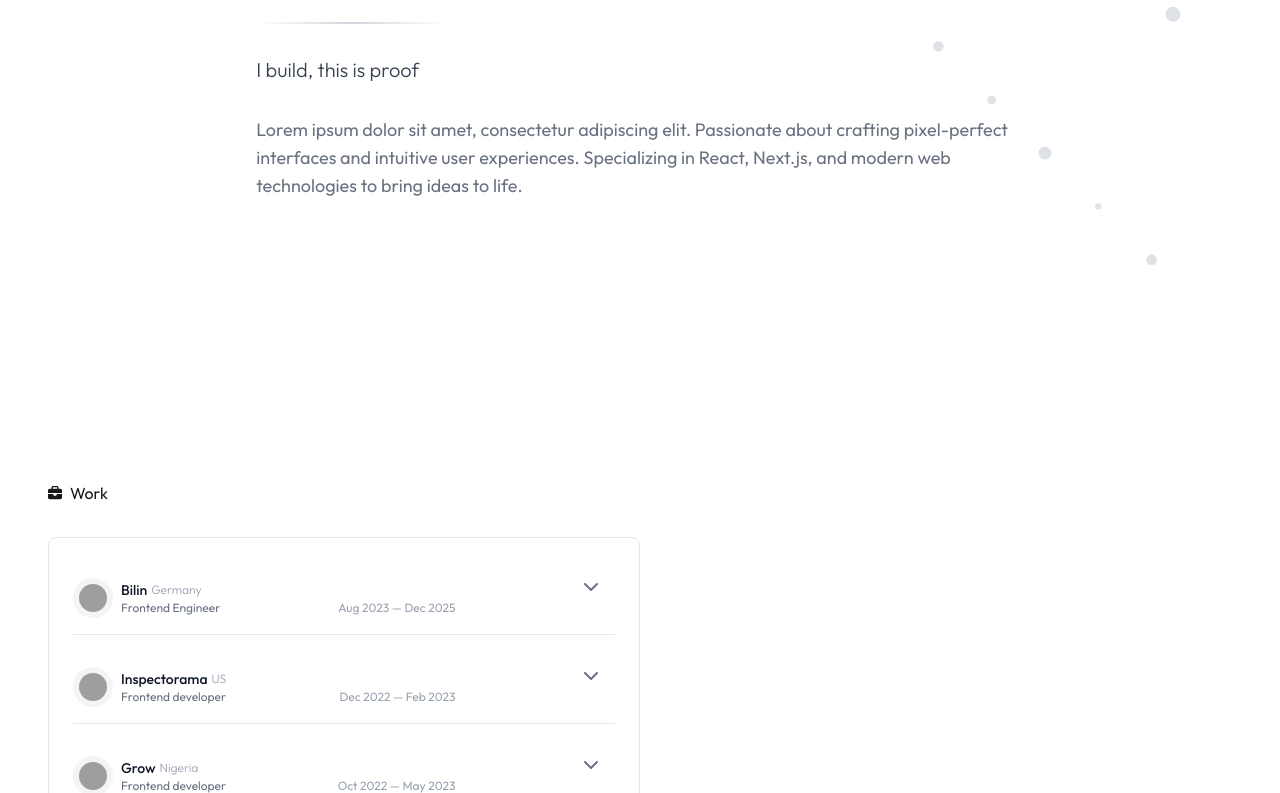
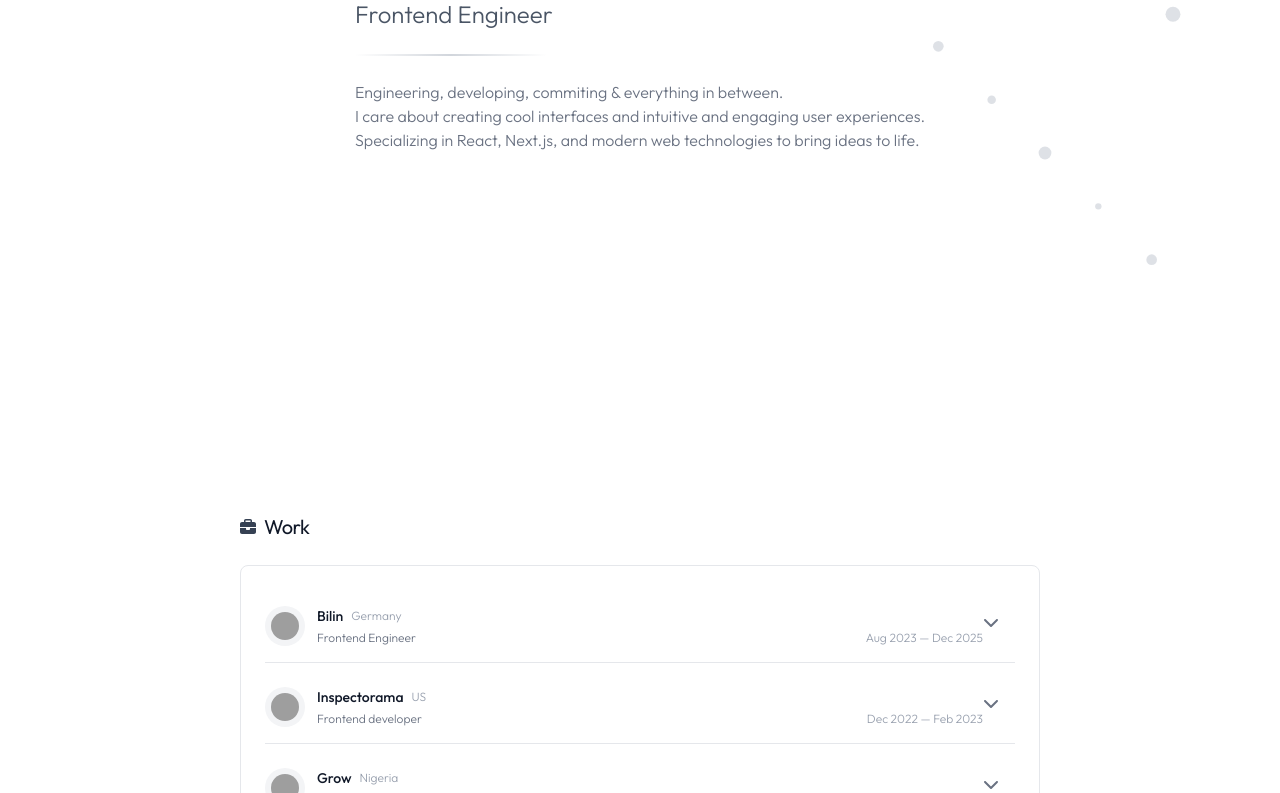
Before and after one commit to Uzayn/my-portfolio, a Next.js app: page / in a window 1280 px wide. Shown: the part 367-1160 px from the top of the page. Built offline with nearby package versions, Linux system fonts and the light colour scheme; grey boxes are pictures that could not be loaded.

Commit message:
feat: update hero, work sections

```diff
--- a/src/app/page.tsx
+++ b/src/app/page.tsx
@@ -8,7 +8,7 @@ import Navigation from "@/components/Navigation";
 
 export default function Home() {
   return (
-    <main>
+    <main className="overflow-hidden">
       <Navigation />
       <Hero />
       <Work />
--- a/src/components/Hero.tsx
+++ b/src/components/Hero.tsx
@@ -10,7 +10,6 @@ export default function Hero() {
         className="absolute top-1/4 right-0 w-1/2 h-1/2 md:w-1/3 md:h-2/3 opacity-70 dark:opacity-50"
         viewBox="0 0 400 400"
       >
-        {/* Varied dot sizes and positions for organic feel */}
         <circle
           cx="50"
           cy="50"
@@ -95,11 +94,9 @@ export default function Hero() {
           fill="currentColor"
           className="text-gray-300 dark:text-gray-700"
         />
-        {/* Add more circles as needed for density */}
       </svg>
 
-      {/* Content */}
-      <div className="max-w-4xl mx-auto px-6 md:px-12 text-left space-y-8 z-10">
+      <div className="max-w-4xl mx-auto px-6 md:px-12 text-left space-y-6 z-10">
         <h1
           className="text-3xl sm:text-4xl md:text-5xl lg:text-6xl font-normal tracking-tighter leading-none"
           style={{
@@ -112,21 +109,20 @@ export default function Hero() {
           Huzain Koleosho
         </h1>
 
-        <p className="text-xl md:text-2xl font-light text-gray-600 dark:text-gray-400">
+        <p className="text-base md:text-2xl font-light text-gray-600 dark:text-gray-400">
           Frontend Engineer
         </p>
 
         <div className="w-48 h-0.5 bg-gradient-to-r from-gray-300/0 via-gray-300 to-gray-300/0 dark:via-gray-600" />
 
-        <p className="text-lg md:text-xl font-light text-gray-700 dark:text-gray-300 max-w-lg">
+        {/* <p className="text-lg md:text-xl font-light text-gray-700 dark:text-gray-300 max-w-lg">
           I build, this is proof
-        </p>
+        </p> */}
 
-        {/* Bio Placeholder */}
-        <p className="text-base md:text-lg text-gray-500 dark:text-gray-400 max-w-prose">
-          Lorem ipsum dolor sit amet, consectetur adipiscing elit. Passionate
-          about crafting pixel-perfect interfaces and intuitive user
-          experiences. Specializing in React, Next.js, and modern web
+        <p className=" text-gray-500 dark:text-gray-400 max-w-prose font-light">
+          Engineering, developing, commiting & everything in between. <br /> I
+          care about creating cool interfaces and intuitive and engaging user
+          experiences. <br /> Specializing in React, Next.js, and modern web
           technologies to bring ideas to life.
         </p>
       </div>
--- a/src/components/Work.tsx
+++ b/src/components/Work.tsx
@@ -1,6 +1,7 @@
 "use client";
 
 import { useState } from "react";
+import { motion, AnimatePresence } from "framer-motion";
 import { FaBriefcase, FaChevronDown, FaArrowDown } from "react-icons/fa6";
 import Image from "next/image";
 
@@ -14,7 +15,9 @@ interface WorkExperience {
     label: string;
     dateTime: string;
   };
-  details: string;
+  details: string; // Tech stack
+  description: string[]; // Bullet points for responsibilities, achievements
+  collaborators?: string[]; // Optional: List of collaborators
 }
 
 const workExperience: WorkExperience[] = [
@@ -30,6 +33,14 @@ const workExperience: WorkExperience[] = [
     },
     details:
       "Inertia.js, Svelte, TypeScript, Tailwind CSS, ShadCN UI, Laravel, PHP, Sass",
+    description: [
+      "Started with legacy PHP, Laravel Blade, and Bootstrap codebase; led migration to modern Svelte frontend for improved performance and maintainability.",
+      "Integrated Inertia.js to connect PHP backend with Svelte, enabling seamless server-side rendering.",
+      "Converted all Bootstrap styles to Tailwind CSS and refactored Laravel components into Svelte for cleaner, more modular code.",
+      "Implemented new features using ShadCN UI components, enhancing user experience and accessibility.",
+      "Developed a custom video player using Vidstack to meet specific product requirements, ensuring seamless integration and enhanced user engagement.",
+    ],
+    collaborators: ["Elia Hilse", "Lambiv Gills"],
   },
   {
     company: "Inspectorama",
@@ -42,6 +53,10 @@ const workExperience: WorkExperience[] = [
       dateTime: "2023",
     },
     details: "Vue.js, Sass",
+    description: [
+      "Primarily converted Figma designs into responsive code using Vue.js and predefined Sass styling, ensuring pixel-perfect implementations.",
+      "Quickly adapted to the application's design system to deliver high-fidelity UI components efficiently.",
+    ],
   },
   {
     company: "Grow",
@@ -54,6 +69,11 @@ const workExperience: WorkExperience[] = [
       dateTime: "2023",
     },
     details: "React.js, Tailwind CSS, JavaScript, Next.js",
+    description: [
+      "Served as the sole frontend developer, building the application from scratch by translating Figma designs into functional, responsive code.",
+      "Migrated the project from React to Next.js, significantly improving SEO, performance, and site speed.",
+      "Integrated an in-app blog leveraging Next.js features, replacing external WordPress links for a more cohesive and seamless user experience.",
+    ],
   },
 ];
 
@@ -67,12 +87,19 @@ function AccordionItem({
   onClick: () => void;
 }) {
   return (
-    <div className="border-b border-gray-200 dark:border-gray-700 last:border-b-0 relative">
+    <motion.div
+      className="border-b border-gray-200 dark:border-gray-700 last:border-b-0 relative"
+      initial={{ opacity: 0, y: 10 }}
+      animate={{ opacity: 1, y: 0 }}
+      transition={{ duration: 0.3 }}
+    >
       <button
         onClick={onClick}
-        className="flex w-full items-center py-4 text-left pr-8"
+        className="flex w-full items-center py-4 text-left pr-8 focus:outline-none"
+        aria-expanded={isOpen}
+        aria-controls={`accordion-content-${role.company}`}
       >
-        <div className="flex w-full md:w-3/4 items-center gap-2">
+        <div className="flex w-full items-center gap-3">
           <div className="flex h-10 w-10 items-center justify-center rounded-full bg-gray-100 dark:bg-gray-800 shrink-0">
             <Image
               src={role.logo}
@@ -80,61 +107,86 @@ function AccordionItem({
               className="h-7 w-7 rounded-full object-cover"
               width={28}
               height={28}
+              loading="lazy"
               unoptimized
             />
           </div>
-          <div className="flex flex-auto flex-col">
-            <div className="flex items-center gap-x-1">
+          <div className="flex flex-col flex-1">
+            <div className="flex items-center gap-x-2">
               <span className="text-sm font-medium text-gray-900 dark:text-gray-100">
                 {role.company}
               </span>
-              <span className="text-xs text-gray-400 dark:text-gray-500 font-light">
+              <span className="text-xs font-light text-gray-400 dark:text-gray-500">
                 {role.location}
               </span>
             </div>
-            <div className="flex justify-between w-full">
-              <div className="text-xs text-gray-500 dark:text-gray-400">
+            <div className="flex justify-between items-center mt-1">
+              <span className="text-xs font-light text-gray-500 dark:text-gray-400">
                 {role.title}
-              </div>
-              <div
-                className="text-xs text-gray-400 dark:text-gray-500"
-                aria-label={`${role.start} until ${role.end.label}`}
+              </span>
+              <time
+                className="text-xs font-light text-gray-400 dark:text-gray-500"
+                dateTime={`${role.start} to ${role.end.dateTime}`}
               >
-                <time dateTime={role.end.dateTime}>{role.start}</time>{" "}
-                <span aria-hidden="true">—</span>{" "}
-                <time dateTime={role.end.dateTime}>{role.end.label}</time>
-              </div>
+                {role.start} — {role.end.label}
+              </time>
             </div>
           </div>
         </div>
       </button>
-      <button
+      <motion.button
         onClick={onClick}
-        className={`absolute top-4 right-4 h-4 w-4 text-gray-500 transition-transform ml-2 ${
+        className={`absolute top-6 right-4 h-4 w-4 text-gray-500 dark:text-gray-400 transition-transform ${
           isOpen ? "rotate-180" : ""
         }`}
+        whileHover={{ scale: 1.1 }}
+        transition={{ duration: 0.2 }}
       >
         <FaChevronDown />
-      </button>
-      <div
-        className={`overflow-hidden transition-all ${
-          isOpen ? "max-h-40 opacity-100" : "max-h-0 opacity-0"
-        }`}
+      </motion.button>
+      <AnimatePresence>
+        {isOpen && (
+          <motion.div
+            id={`accordion-content-${role.company}`}
+            initial={{ height: 0, opacity: 0 }}
+            animate={{ height: "auto", opacity: 1 }}
+            exit={{ height: 0, opacity: 0 }}
+            transition={{ duration: 0.3, ease: "easeInOut" }}
+            className="overflow-hidden"
           >
-        <div className="pb-4 pt-2">
-          <div className="flex flex-wrap gap-1">
+            <div className="pb-4 pt-2 space-y-4">
+              <ul className="list-disc pl-5 space-y-2 text-sm text-gray-600 dark:text-gray-400">
+                {role.description.map((bullet, index) => (
+                  <li key={index}>{bullet}</li>
+                ))}
+              </ul>
+              {role.collaborators && role.collaborators.length > 0 && (
+                <div className="space-y-1">
+                  <span className="text-sm font-medium text-gray-700 dark:text-gray-300">
+                    With:
+                  </span>
+                  <ul className="list-none pl-0 space-y-1 text-sm text-gray-600 dark:text-gray-400">
+                    {role.collaborators.map((name, index) => (
+                      <li key={index}>{name}</li>
+                    ))}
+                  </ul>
+                </div>
+              )}
+              <div className="flex flex-wrap gap-1.5">
                 {role.details.split(", ").map((tech, index) => (
                   <span
                     key={index}
-                className="text-xs bg-gray-100 dark:bg-gray-800 text-gray-700 dark:text-gray-300 px-1.5 py-0.5 rounded"
+                    className="text-xs bg-gray-100 dark:bg-gray-800 text-gray-700 dark:text-gray-300 px-2 py-1 rounded-md"
                   >
                     {tech}
                   </span>
                 ))}
               </div>
             </div>
-      </div>
-    </div>
+          </motion.div>
+        )}
+      </AnimatePresence>
+    </motion.div>
   );
 }
 
@@ -146,14 +198,17 @@ export default function Work() {
   };
 
   return (
-    <section id="work" className="p-4 md:p-8 lg:p-12">
-      <div className="w-full lg:w-1/2 md:w-3/4">
-        <div className="flex items-center space-x-2 mb-8">
-          <FaBriefcase className="text-sm" />
-          <span>Work</span>
+    <section id="work" className="py-12 md:py-16 lg:py-20">
+      <div className="max-w-4xl mx-auto px-6 md:px-12 space-y-6">
+        <div className="flex items-center space-x-2">
+          <FaBriefcase className="text-base text-gray-700 dark:text-gray-300" />
+          <h2 className="text-xl font-normal tracking-tight text-gray-900 dark:text-gray-100">
+            Work
+          </h2>
         </div>
-        <div className="border border-gray-200 dark:border-gray-700 rounded-lg p-6">
-          <div className="space-y-4">
+        {/* <div className="w-48 h-0.5 bg-gradient-to-r from-gray-300/0 via-gray-300 to-gray-300/0 dark:via-gray-600" /> */}
+        <div className="border border-gray-200 dark:border-gray-700 rounded-lg p-4 md:p-6">
+          <div className="space-y-2">
             {workExperience.map((role, roleIndex) => (
               <AccordionItem
                 key={roleIndex}
@@ -166,10 +221,10 @@ export default function Work() {
           <a
             href="/Graduate Application - Huzain.pdf"
             download
-            className="group mt-6 w-full inline-flex items-center justify-center rounded-lg bg-gray-50 py-2 px-3 text-sm font-medium text-gray-900 hover:bg-gray-100 dark:bg-gray-800 dark:text-gray-300 dark:hover:bg-gray-700"
+            className="group mt-6 flex w-full md:w-auto items-center justify-center rounded-full bg-gray-100 py-2 px-4 text-sm font-medium text-gray-900 hover:bg-gray-200 dark:bg-gray-800 dark:text-gray-300 dark:hover:bg-gray-700 transition-colors"
           >
             Download Resume
-            <FaArrowDown className="ml-1 inline-block h-4 w-4 transition group-hover:text-gray-600 dark:group-hover:text-gray-100" />
+            <FaArrowDown className="ml-2 h-3 w-3 transition-transform group-hover:translate-y-0.5" />
           </a>
           <p className="mt-3 text-xs text-gray-500 dark:text-gray-400 text-center">
             Last updated: December 2025
```
Lines whose indentation alone changed are shown as unchanged.
